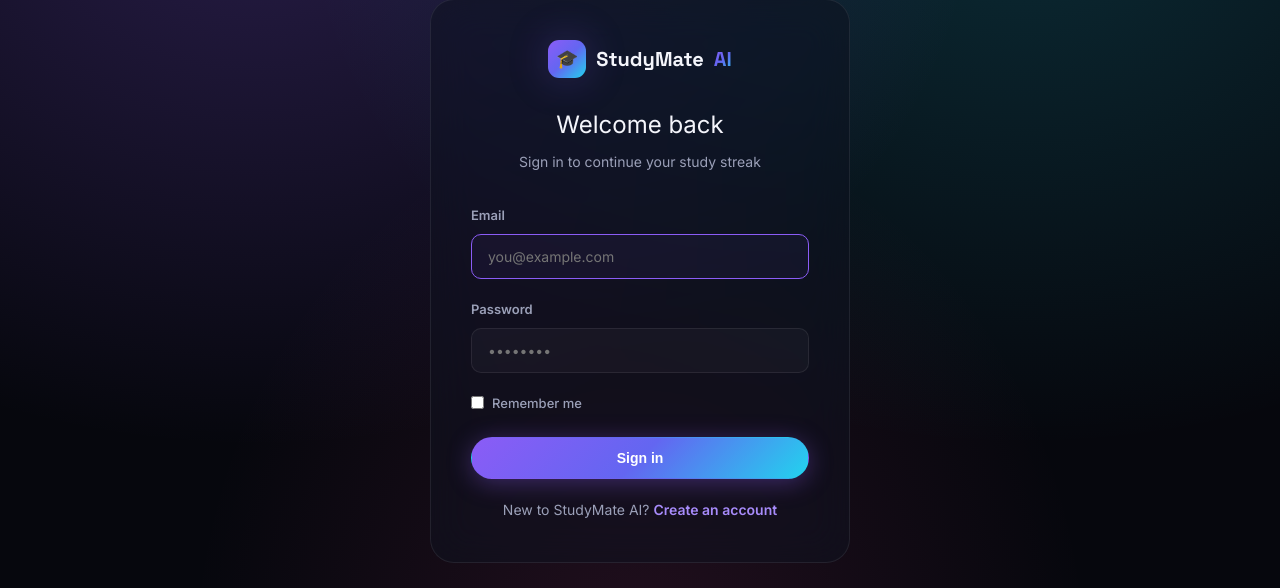
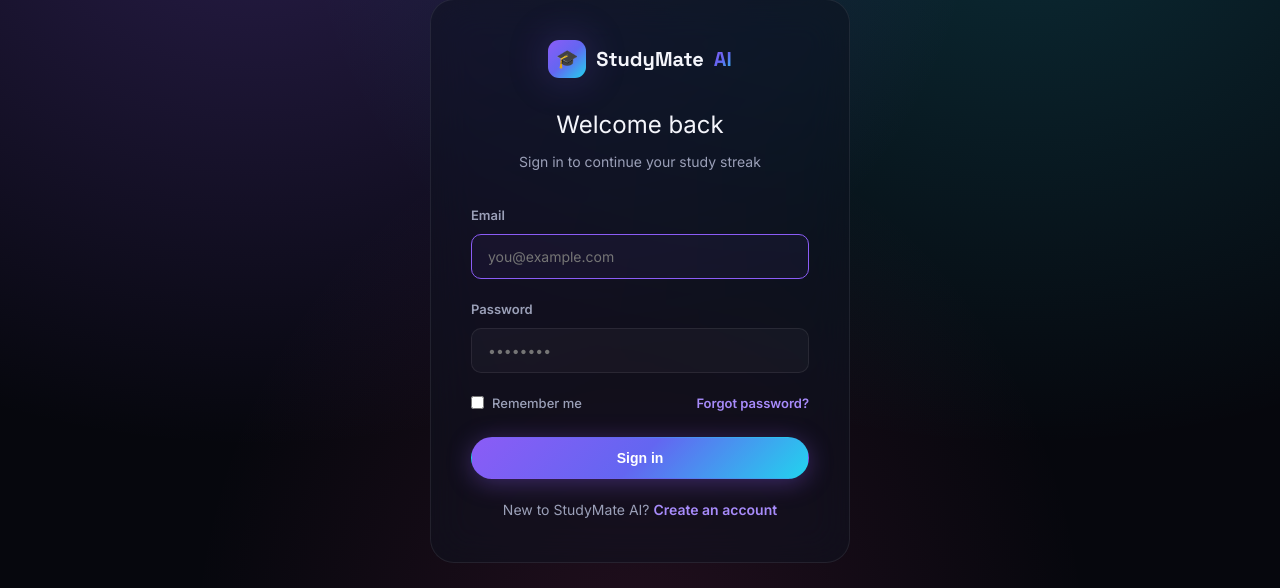
Before and after one commit to Sharan-b2025/StudyMate---AI, a Flask app: page /auth/login in a window 1280 px wide. Shown: the part 119-707 px from the top of the page. Run offline with Flask 3, Linux system fonts and the light colour scheme; parts of the project's set-up code (start-up, migrations or seed data) failed here and were passed over.

Commit message:
Update login.html

```diff
--- a/app/templates/auth/login.html
+++ b/app/templates/auth/login.html
@@ -17,6 +17,7 @@
       <input type="checkbox" name="remember" style="width:auto;">
       Remember me
     </label>
+    <a href="{{ url_for('auth.forgot_password') }}" style="color:var(--violet-light);font-weight:600;">Forgot password?</a>
   </div>
   <button type="submit" class="btn btn-primary btn-block">Sign in</button>
 </form>
```
